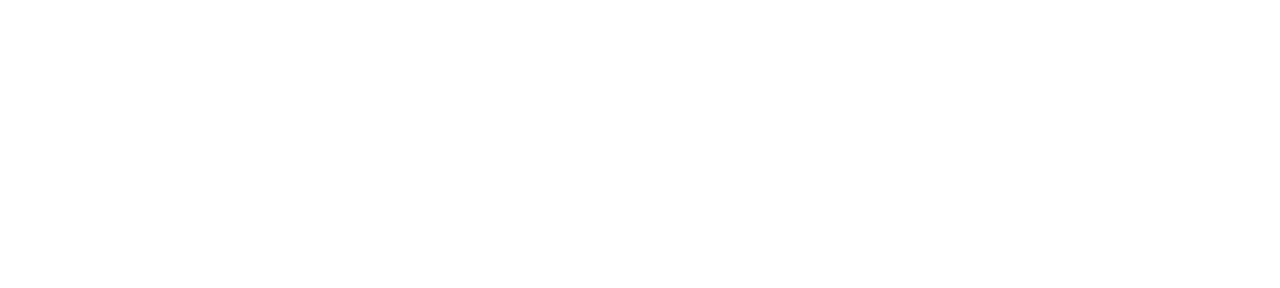
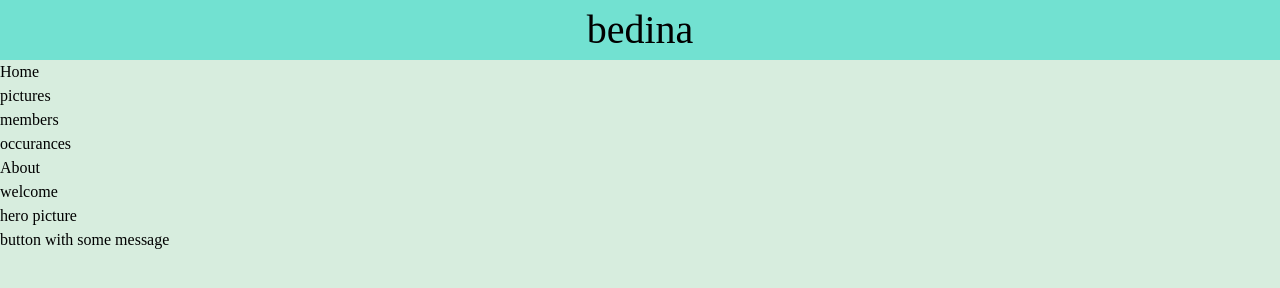
Before and after one commit to AbdiAhmed6457/bedina, a plain HTML site: page index.html in a window 1280 px wide. Drawn offline with Linux system fonts and the light colour scheme.

Commit message:
working on top

```diff
--- a/index.html
+++ b/index.html
@@ -3,9 +3,42 @@
 <head>
     <meta charset="UTF-8">
     <meta name="viewport" content="width=device-width, initial-scale=1.0">
+    <link rel="stylesheet" href="style.css">
     <title>Document</title>
 </head>
 <body>
+    <div class="container">
+        <div class="header">
+
+            <div class="top">
+                bedina
+            </div>
+
+            <div class="nav-bar">
+                <ul>
+                    <li class="home"> Home</li>
+                    <li class="view"> pictures</li>
+                    <li class="members">members</li>
+                    <li class="history">occurances</li>
+                    <li class="about">About</li>
+                </ul>
+            </div>
+
+            <div class="hero">
+                <div class="welcome">
+                    welcome
+                </div>
+
+                <div class="hero-pic">
+                    hero picture
+                </div>
+            </div>
+
+            <div class="actions">
+                button with some message
+            </div>
+
+    </div>
 
 </body>
 </html>
--- a/style.css
+++ b/style.css
@@ -0,0 +1,32 @@
+* {
+    margin: 0;
+    padding: 0;
+    box-sizing: border-box;
+}
+
+
+
+:root {
+    --primary:#288645;
+    --third: #72E1D1;
+    --secondary: #94DDCF;
+    --bg-color:rgba(182, 223, 195, 0.541);
+}
+
+
+body {
+    background-color: var(--bg-color);
+    font-size: 1rem;
+    line-height: 1.5;
+ }
+
+ h1 {
+    font-size: 36px;
+}
+.top {
+    background-color: var(--third);
+    width: 100%;
+    height: 60px;
+    font-size: 40px;
+    text-align: center;
+}
```
Also changed, not shown: logo.png (added), logo2.png (added).
